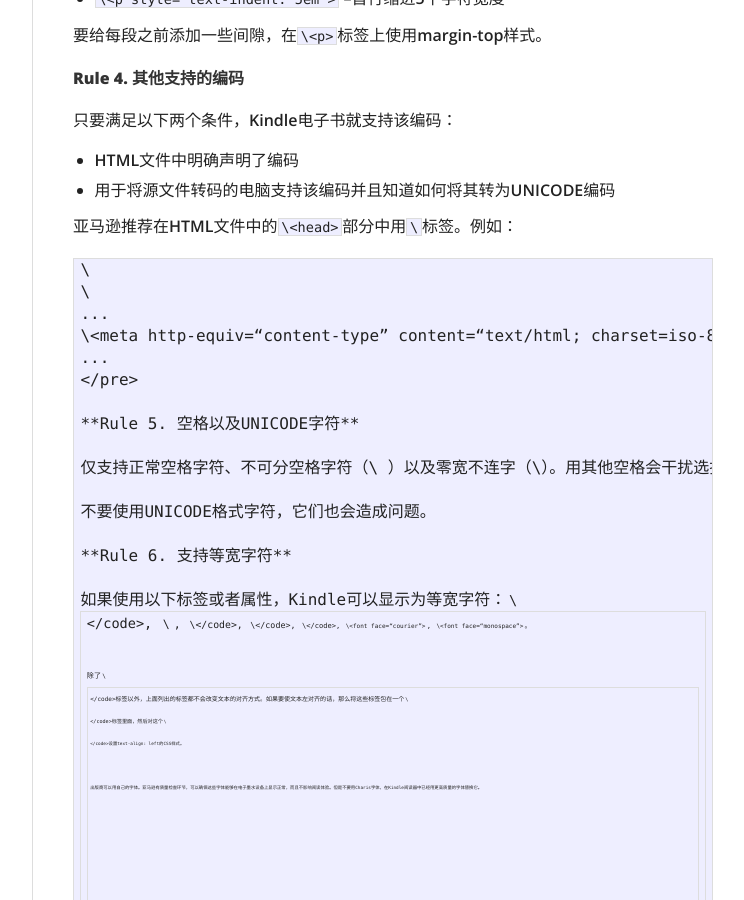
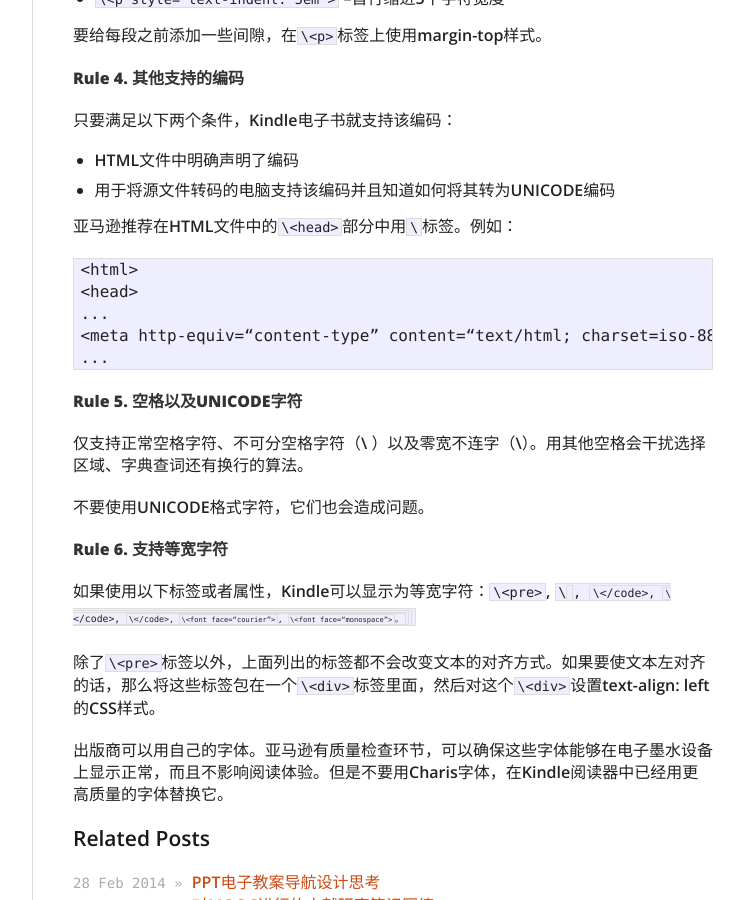
Before and after one commit to fantaghiro/fantaghiro.github.io, a Jekyll site: the page built from _posts/2014-03-01-Kindle-Training-Day3.markdown, in a window 1280 px wide and 900 px high, scrolled down 1692 px. Shown: the whole window, without its empty margins (378-1122 px from the left). Built offline with Jekyll 4.4.1, drawn with Linux system fonts in a browser that asks for light colours; nearby versions of some CDN libraries; comment, search, counter and statistics services are not loaded.

Commit message:
Update 2014-03-01-Kindle-Training-Day3.markdown

```diff
--- a/_posts/2014-03-01-Kindle-Training-Day3.markdown
+++ b/_posts/2014-03-01-Kindle-Training-Day3.markdown
@@ -65,10 +65,10 @@ KindleGen会自动为每段首行缩进。如果要改变这一设置，请为<c
 亚马逊推荐在HTML文件中的<code>\<head></code>部分中用<code>\<meta></code>标签。例如：
 
 <pre>
-\<html>
-\<head>
+&lt;html&gt;
+&lt;head&gt;
 ...
-\<meta http-equiv=“content-type” content=“text/html; charset=iso-8859-1>
+&lt;meta http-equiv=“content-type” content=“text/html; charset=iso-8859-1&gt;
 ...
 </pre>
 
```
